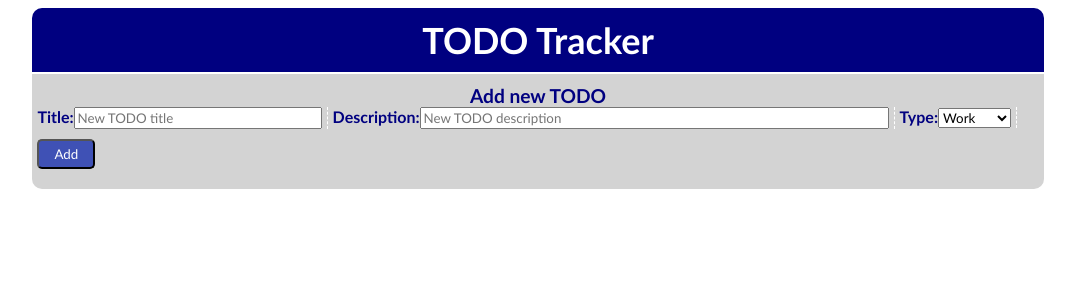
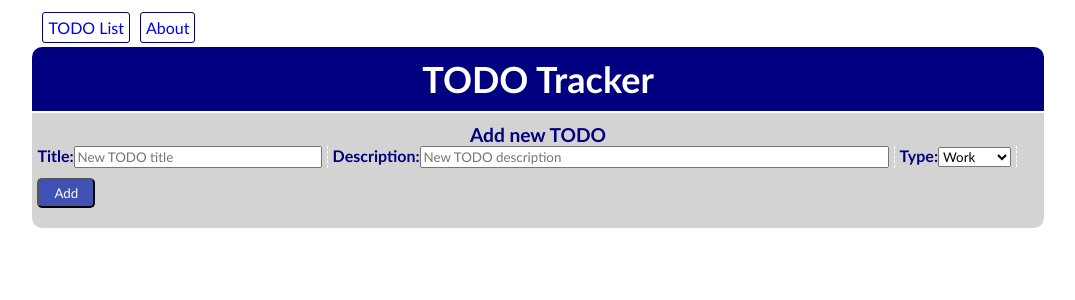
Before and after one commit to vtomic85/hzs-frontend, a React (Create React App) app: page / in a window 1280 px wide. Shown: the top 300 px of the page, without its empty margins (102-1177 px from the left). Built offline with nearby package versions, Linux system fonts and the light colour scheme; no server answers.

Commit message:
Add React Router for simple navigation

```diff
--- a/package.json
+++ b/package.json
@@ -9,6 +9,7 @@
     "react": "^17.0.2",
     "react-dom": "^17.0.2",
     "react-icons": "^4.3.1",
+    "react-router-dom": "^6.0.2",
     "react-scripts": "4.0.3",
     "web-vitals": "^1.1.2"
   },
--- a/src/App.js
+++ b/src/App.js
@@ -1,14 +1,29 @@
 import "./css/App.css";
 import Header from "./components/Header";
 import Todos from "./components/Todos";
+import About from "./components/About";
+import { BrowserRouter, Routes, Route, Link } from "react-router-dom";
 
 function App() {
-    return (
-        <div className="container">
-            <Header/>
-            <Todos/>
-        </div>
-    );
+  return (
+    <BrowserRouter>
+      <div className="container">
+        <nav>
+          <Link className="link" to="/">
+            TODO List
+          </Link>
+          <Link className="link" to="/about">
+            About
+          </Link>
+        </nav>
+        <Header />
+        <Routes>
+          <Route path="/" element={<Todos />} />
+          <Route path="/about" element={<About />} />
+        </Routes>
+      </div>
+    </BrowserRouter>
+  );
 }
 
 export default App;
--- a/src/css/App.css
+++ b/src/css/App.css
@@ -1,8 +1,26 @@
 * {
-    font-family: Calibri;
+  font-family: Calibri;
 }
 
 .container {
-    width: 80%;
-    margin: 0 auto;
+  width: 80%;
+  margin: 0 auto;
 }
+
+nav {
+  padding: 10px;
+}
+
+.link {
+  text-decoration: none;
+  padding: 5px;
+  margin-right: 10px;
+  border-radius: 3px;
+  border: 1px solid navy;
+}
+
+.link:hover {
+  background-color: azure;
+  box-shadow: navy 1px 1px 1px;
+  transition-duration: 300ms;
+}
```
Also changed, not shown: src/index.js (+4 -7 lines), 1 other file (tests, documents, lock files or other folders).
